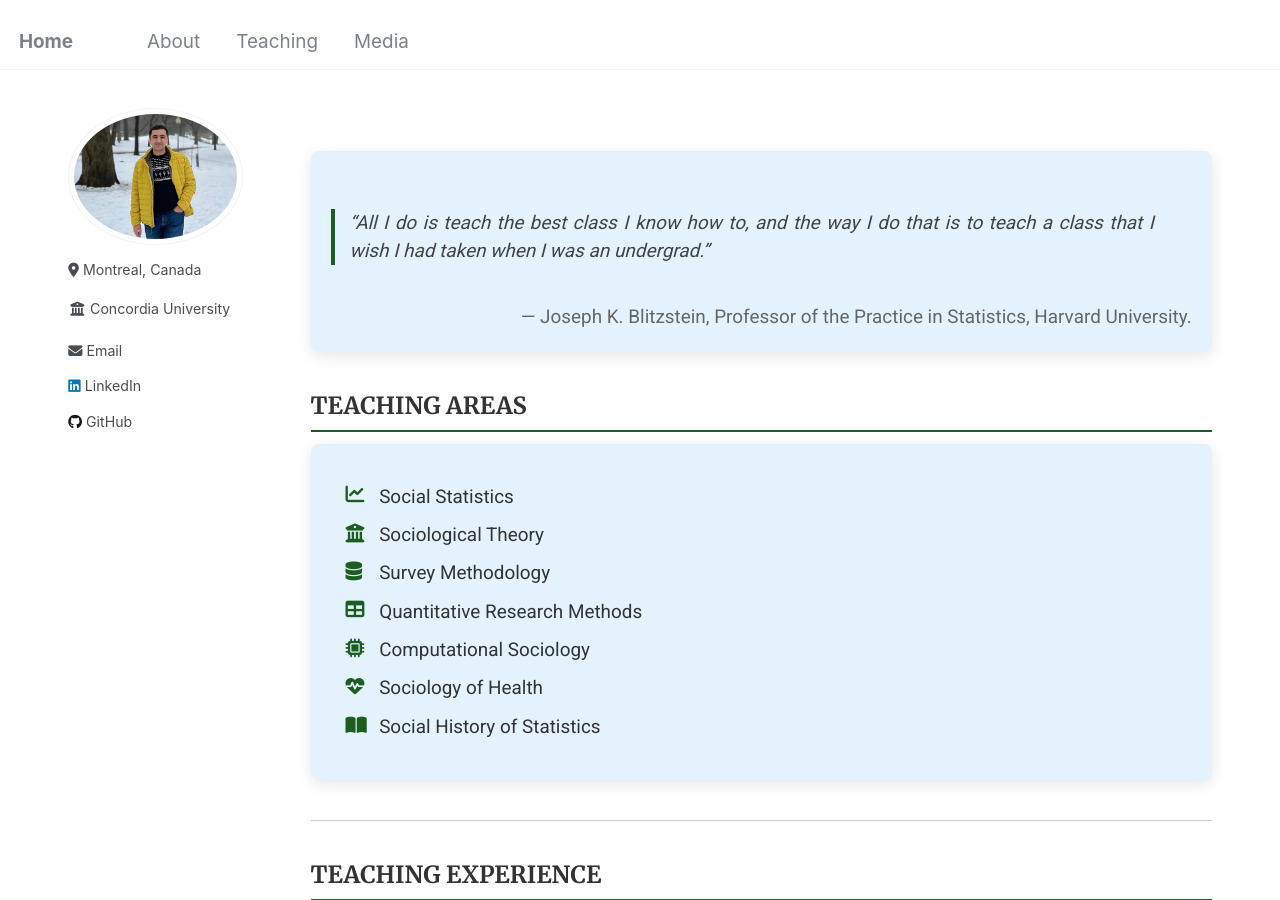
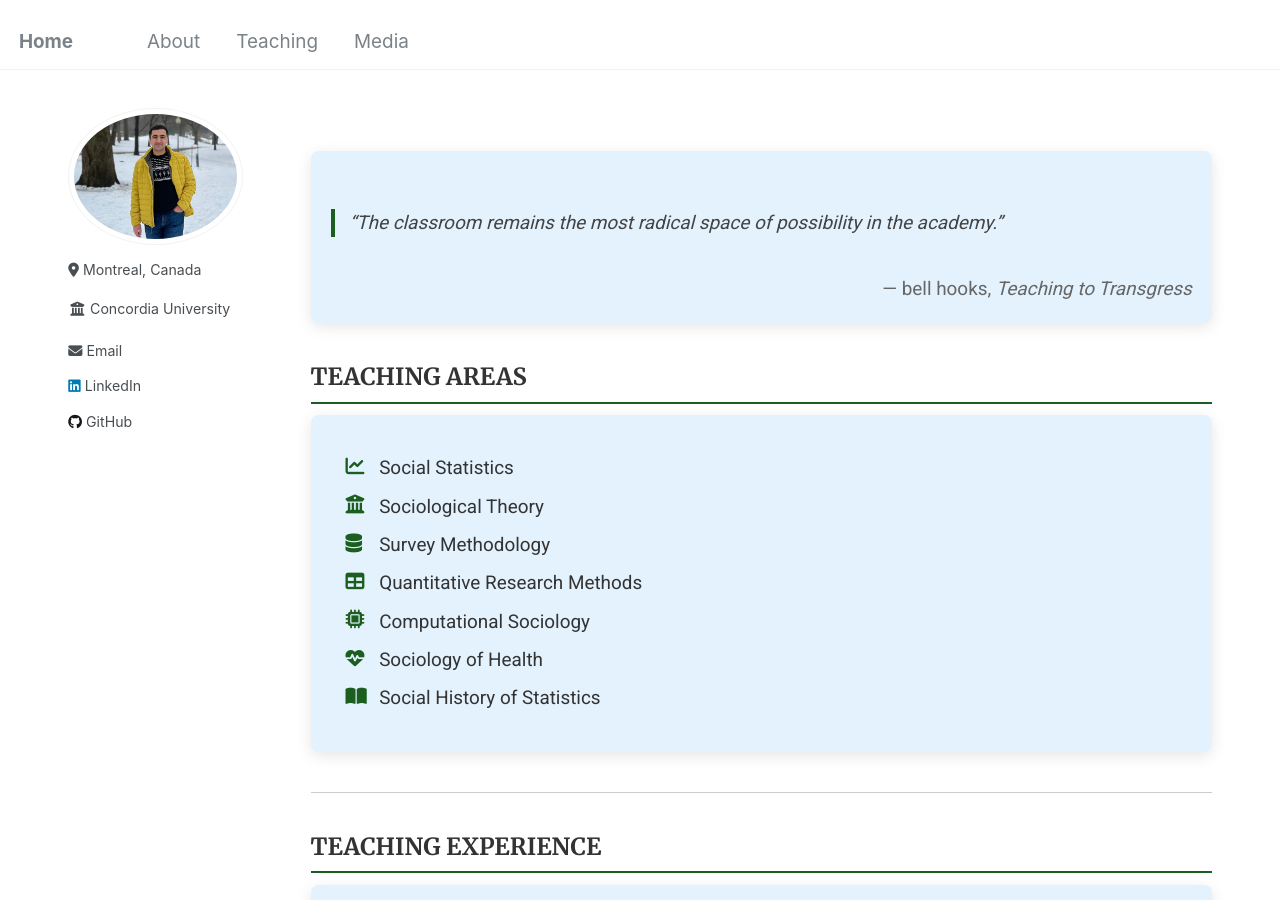
Before and after one commit to Mohsnmonji/mohsnmonji.github.io, a Jekyll site: the page built from _pages/teaching.md, in a window 1280 px wide and 900 px high. Built offline with Jekyll 4.4.1, drawn with Linux system fonts in a browser that asks for light colours.

Commit message:
Update teaching.md

```diff
--- a/_pages/teaching.md
+++ b/_pages/teaching.md
@@ -64,10 +64,10 @@ author_profile: true
 <div class="teaching-section">
   <div class="teaching-card">
     <blockquote style="font-style: italic; border-left: 4px solid #1B5E20; padding-left: 15px; color: #444;">
-      “All I do is teach the best class I know how to, and the way I do that is to teach a class that I wish I had taken when I was an undergrad.”
+      “The classroom remains the most radical space of possibility in the academy.”
     </blockquote>
     <p style="text-align: right; margin-top: 10px; color: #666;">
-      — Joseph K. Blitzstein, Professor of the Practice in Statistics, Harvard University.
+      — bell hooks, <em>Teaching to Transgress</em>
     </p>
   </div>
 </div>
```
